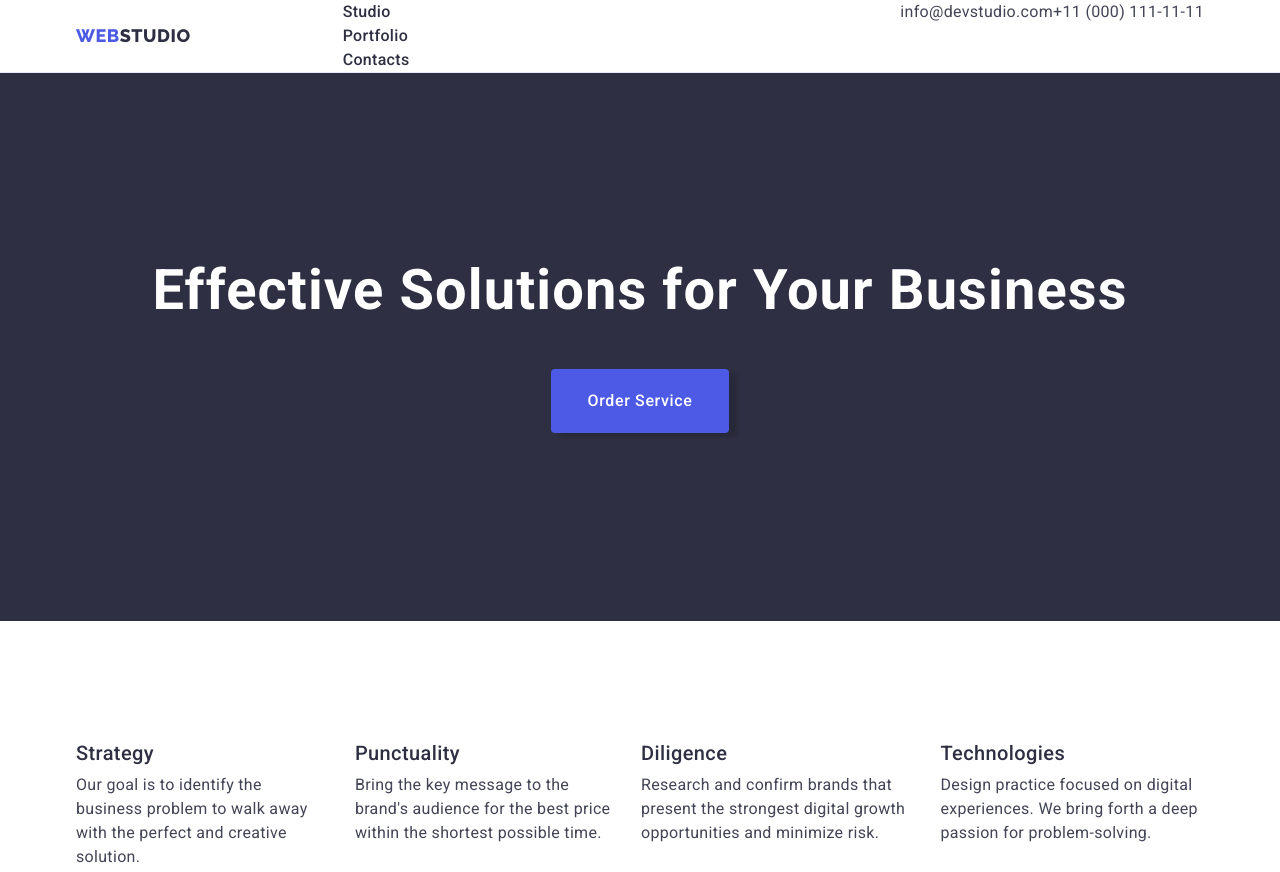
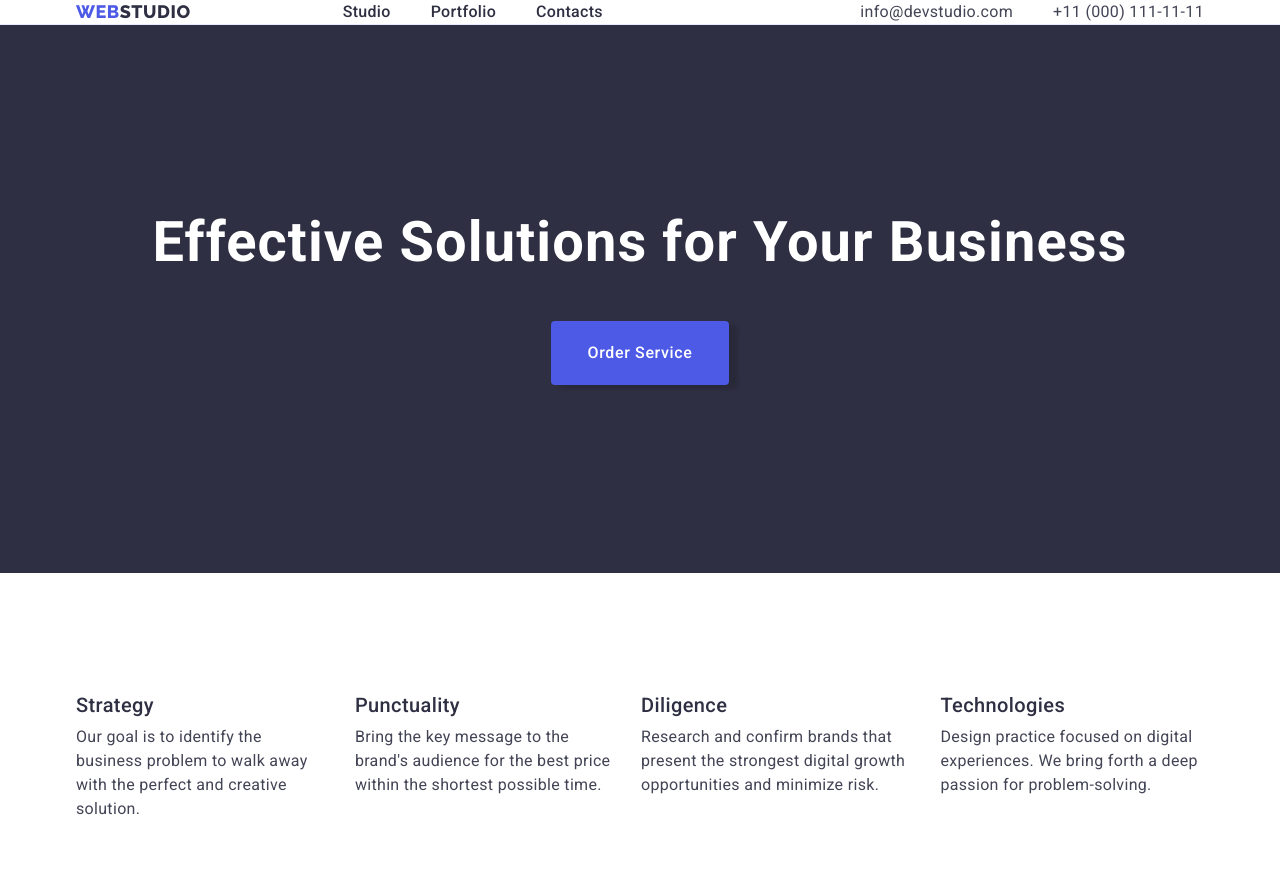
Before and after one commit to AsphaltHedgehog/goit-markup-hw-03, a plain HTML site: page index.html in a window 1280 px wide. Shown: the top 872 px of the page. Drawn offline with nearby package versions, Linux system fonts and the light colour scheme.

Commit message:
minor changes

```diff
--- a/css/styles.css
+++ b/css/styles.css
@@ -80,6 +80,11 @@ body {
   align-items: center;
 }
 
+.header-nav-list {
+  display: flex;
+  gap: 40px;
+}
+
 .header-nav-list .link {
   color: #2e2f42;
   font-weight: 500;
@@ -107,6 +112,7 @@ body {
 
 .header-address-list {
   display: flex;
+  gap: 40px;
 }
 
 .header-address-list .text {
```
